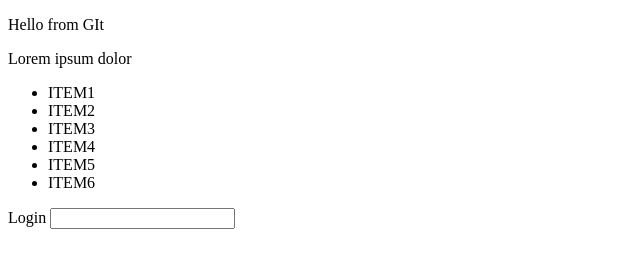
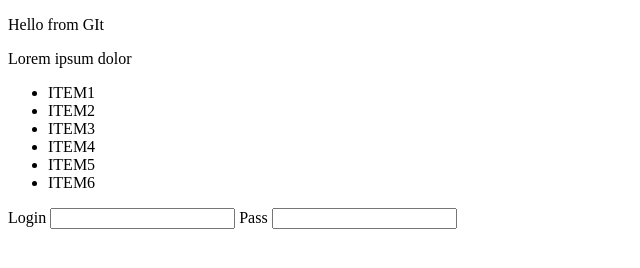
Before and after one commit to Yurii-Havrysh/for_GIT, a plain HTML site: page index.html in a window 1280 px wide. Shown: the whole page, without its empty margins (0-640 px from the left). Drawn offline with Linux system fonts and the light colour scheme.

Commit message:
Add form elements

```diff
--- a/index.html
+++ b/index.html
@@ -20,6 +20,7 @@
 
     <form action="">
         Login <input type="text" name="" id="">
+        Pass <input type="password">
     </form>
 </body>
 </html>
```
